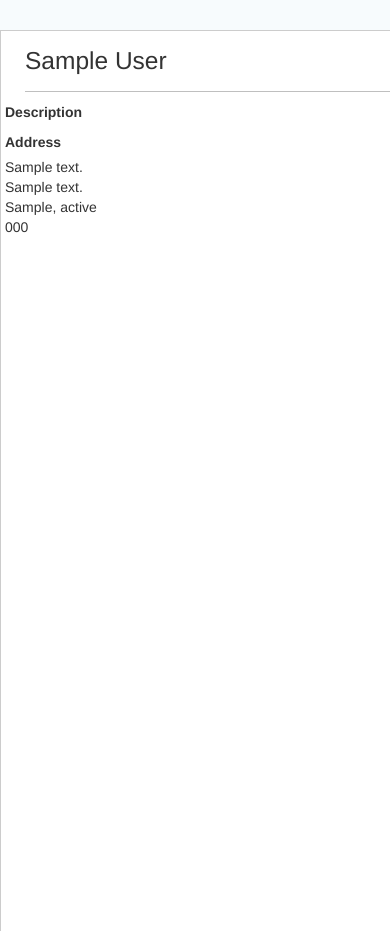
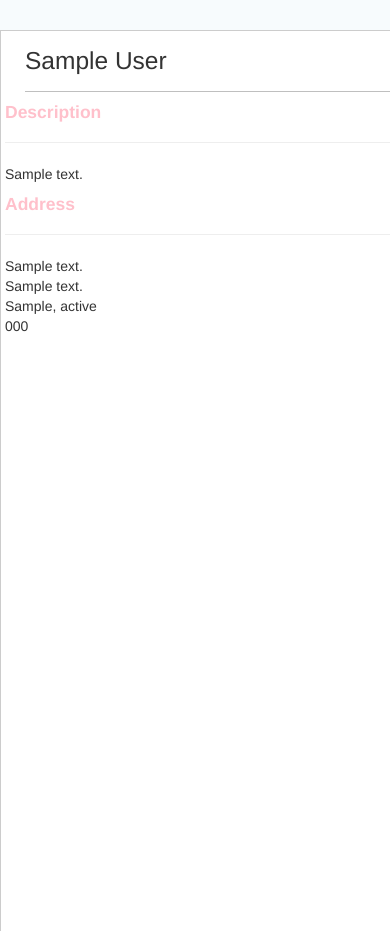
Before and after one commit to michaelgichia/CRM, a Django app: page /account/1/ in a window 390 px wide; the page is wider, and only the part inside the window is pictured. Shown: the part 26-957 px from the top of that part. Run offline with Django 3.2, Linux system fonts and the light colour scheme; a user stored in the database is signed in; tables that the repository leaves empty hold one stand-in row (values such as "Sample post"); parts of the project's set-up code (start-up, migrations or seed data) failed here and were passed over.

Commit message:
Created Account form.

```diff
--- a/crmapp/static/css/app.css
+++ b/crmapp/static/css/app.css
@@ -157,6 +157,8 @@ h1, h2, h3, h4, h5, h6, .h1, .h2, .h3, .h4, .h5, .h6 {
 
 .gi-sh {
     margin-bottom: 5px;
+    font-weight: bold;
+    color: pink;
 }
 
 
--- a/crmapp/templates/accounts/account_item_view.html
+++ b/crmapp/templates/accounts/account_item_view.html
@@ -10,11 +10,11 @@
 </div>
 <div class="row gi-body">
     <div class="col-md-9">
-        <h5 class="gi-sh">Description</h5>
-        <p>{{ Account.desc }}</p>
+        <h4 class="gi-sh">Description</h4><hr>
+        <p>{{ account.desc }}</p>
     </div>
     <div class="col-md-3">
-        <h5 class="gi-sh">Address</h5>
+        <h4 class="gi-sh">Address</h4><hr>
         <p class="nm">{{ account.address_one }}</p>
         <p class="nm">{{ account.address_two }}</p>
         <p class="nm">{{ account.city}}, {{ account.state }}</p>
```
Also changed, not shown: crmapp/accounts/forms.py (added, +18 -0 lines).
